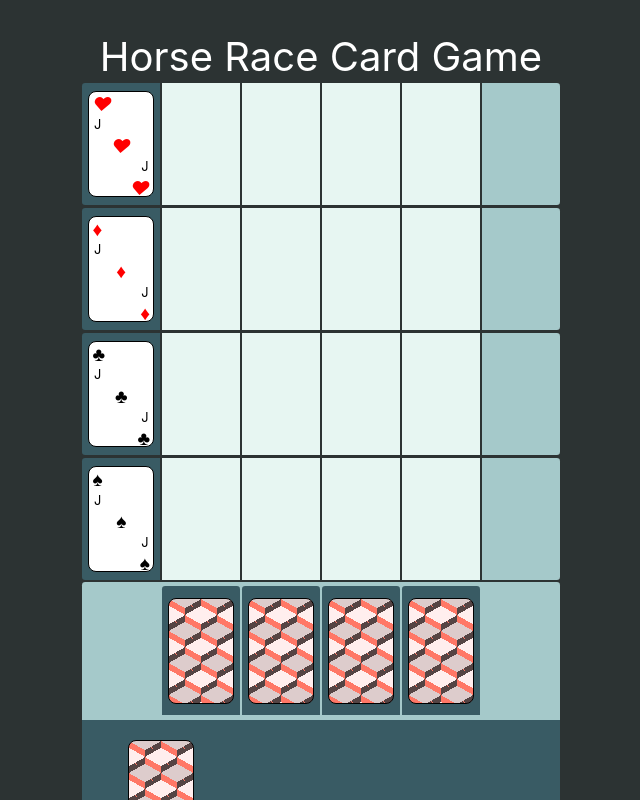
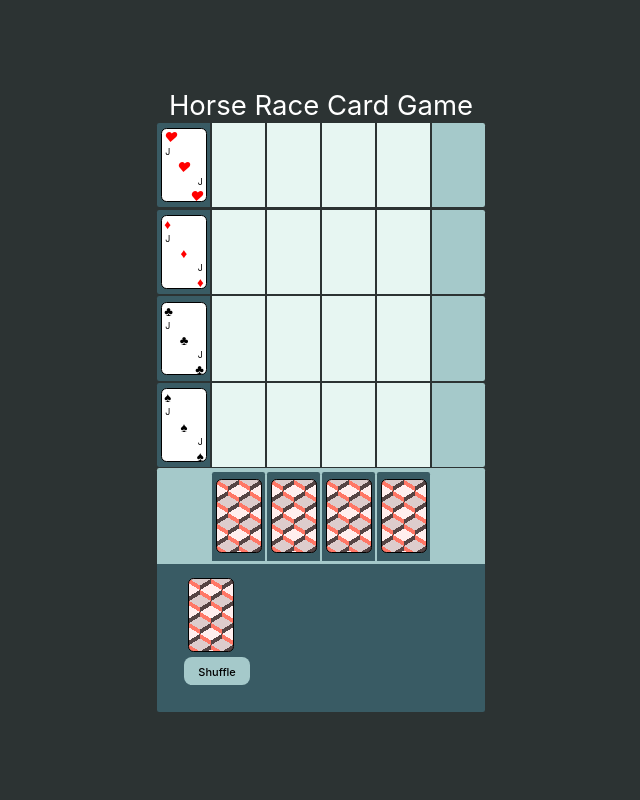
Before and after one commit to DonMinik/horse-race-svelte, a Svelte app: page / in a window 1280 px wide. Shown: the top 800 px of the page, without its empty margins (319-959 px from the left). Built offline with nearby package versions, Linux system fonts and the light colour scheme.

Commit message:
adjusts thresholds for size scaling

```diff
--- a/src/app.css
+++ b/src/app.css
@@ -1,6 +1,6 @@
 :root {
   font-family: Inter, Avenir, Helvetica, Arial, sans-serif;
-  font-size: 11px;
+  font-size: 9px;
   font-weight: 400;
 
   color-scheme: dark light;
@@ -13,17 +13,17 @@
   -moz-osx-font-smoothing: grayscale;
   -webkit-text-size-adjust: 100%;
 }
-@media (min-height: 450){
-  :root { font-size: 9px;
+@media (min-height: 640px){
+  :root { font-size: 11px;
   }
 }
 
-@media (min-height: 800px){
+@media (min-height: 900px){
   :root { font-size: 16px;
   }
 }
 
-@media (min-height: 1100px){
+@media (min-height: 1150px){
   :root { font-size: 20px;
   }
 }
```
